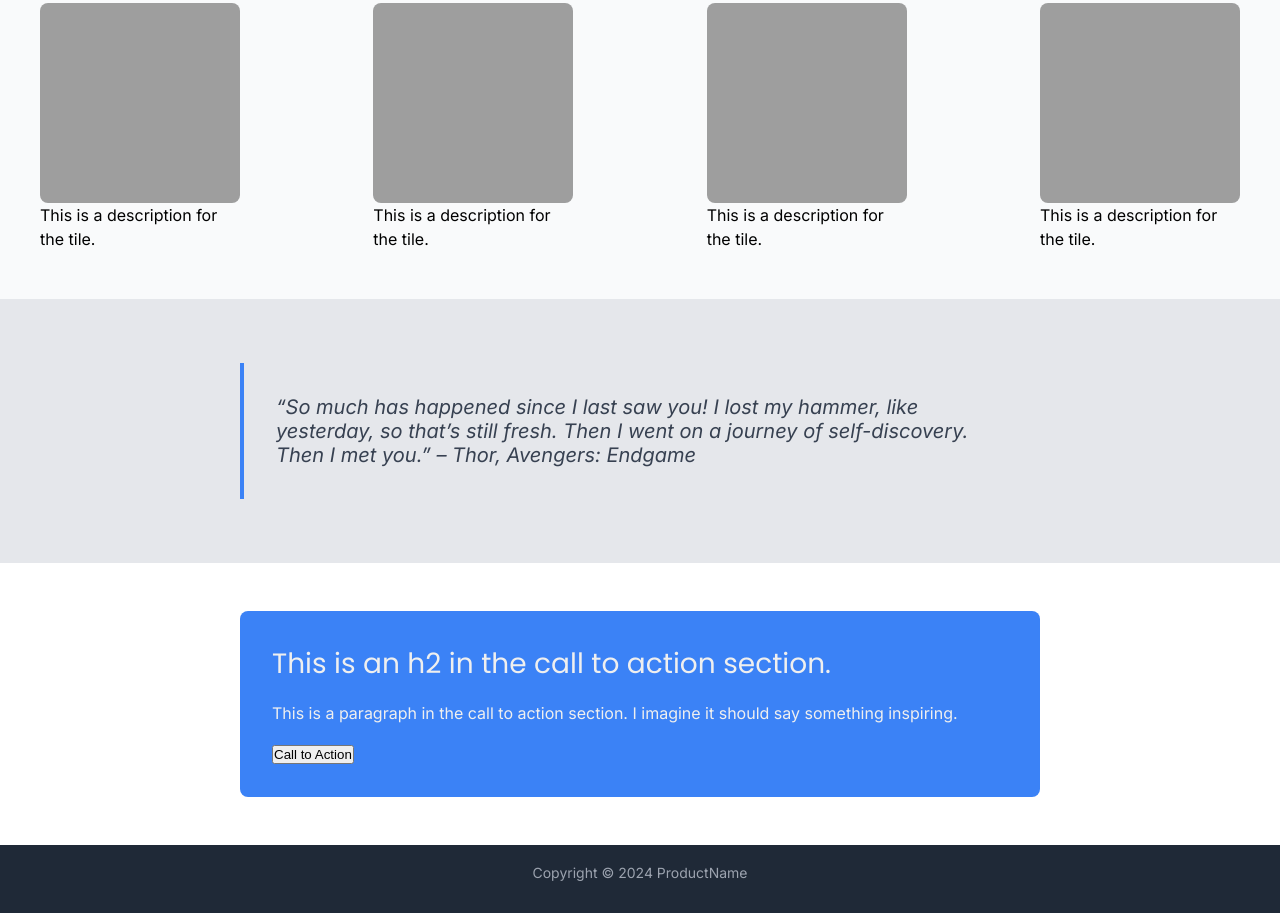
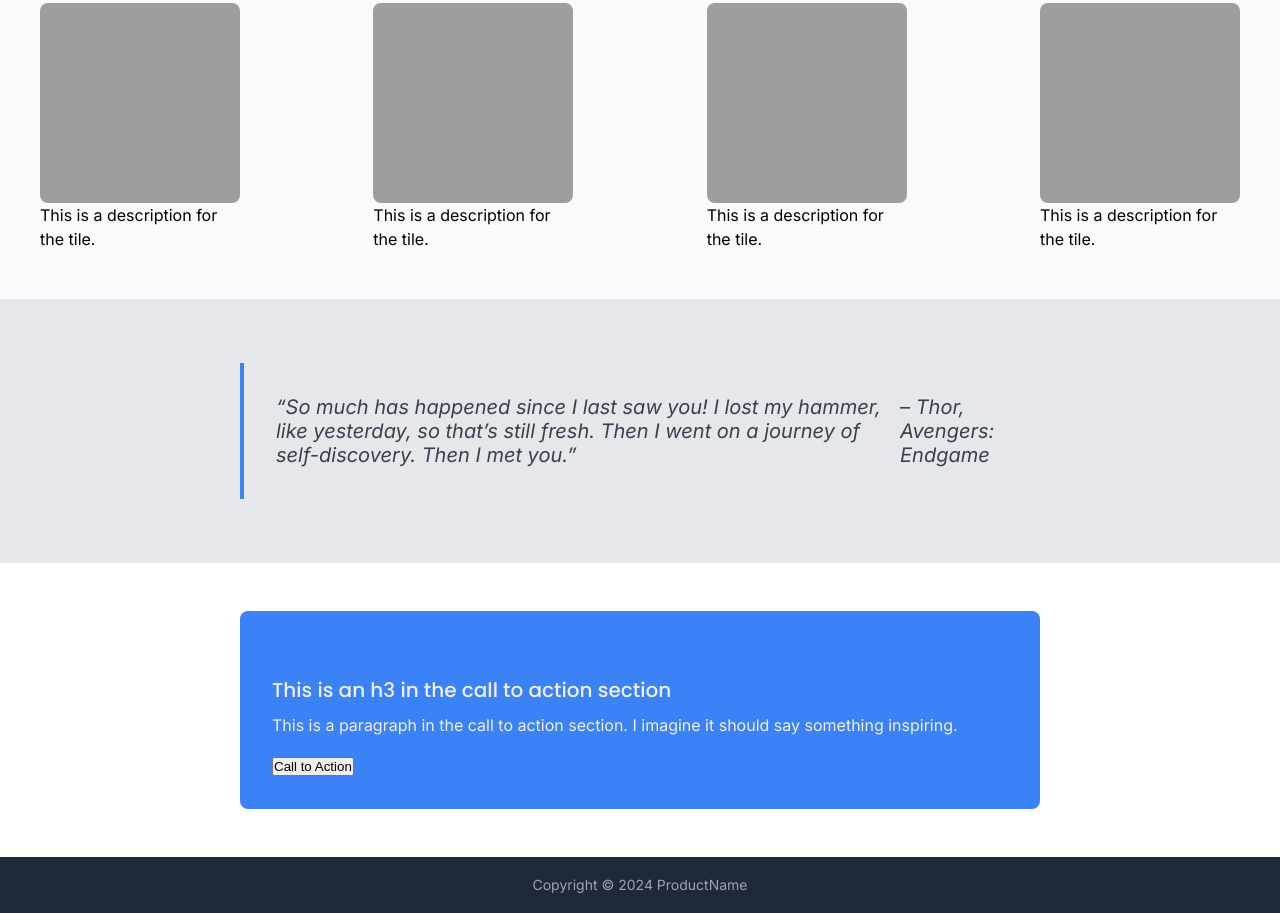
Before and after one commit to SuzeH/foundations-landing-page, a plain HTML site: page index.html in a window 1280 px wide. Shown: the part 557-1470 px from the top of the page. Drawn offline with Linux system fonts and the light colour scheme.

Commit message:
Final html for this project

```diff
--- a/index.html
+++ b/index.html
@@ -61,16 +61,17 @@
     </section>
     <section class="quote-section">
         <blockquote class="content-wrapper">
-            “So much has happened since I last saw you! I lost my hammer, like yesterday, so that’s still fresh. Then I went on a journey of self-discovery. Then I met you.” – Thor, Avengers: Endgame
+            <div class="">“So much has happened since I last saw you! I lost my hammer, like yesterday, so that’s still fresh. Then I went on a journey of self-discovery. Then I met you.” </div>
+            <div class="quote-author">
+            – Thor, Avengers: Endgame</div>
         </blockquote>
     </section>
     <section class="cta-section">
         <div class="content-wrapper cta-content">
             <div class="cta-text">
-                <h2 class="cta-title">This is an h2 in the call to action section.</h2>
+                <h3 class="cta-title">This is an h3 in the call to action section</h2>
                 <p class="cta-description">This is a paragraph in the call to action section. I imagine it should say something inspiring.</p>
             </div>
-
             <button class="cta-button">Call to Action</button>
         </div>
     </section>
```
